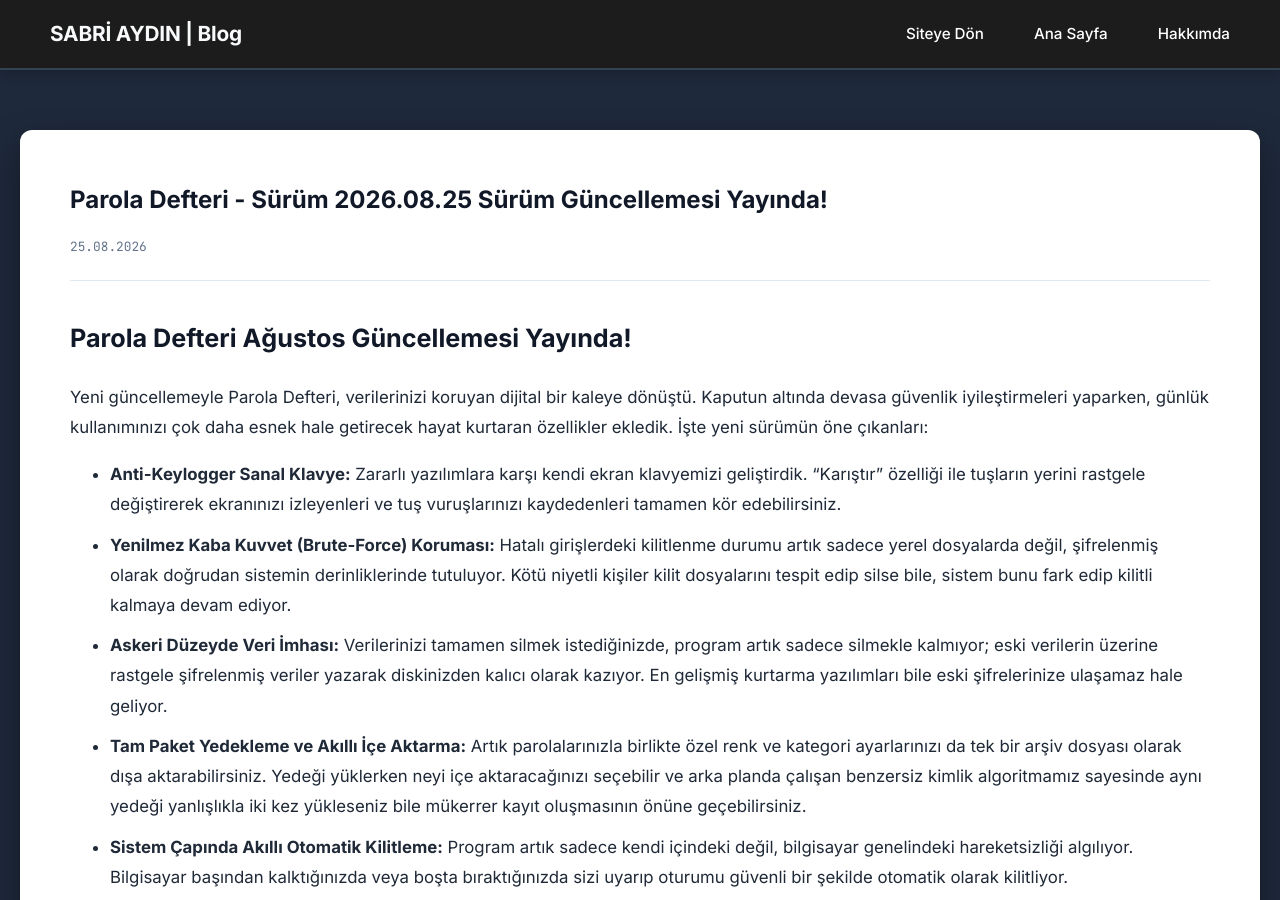
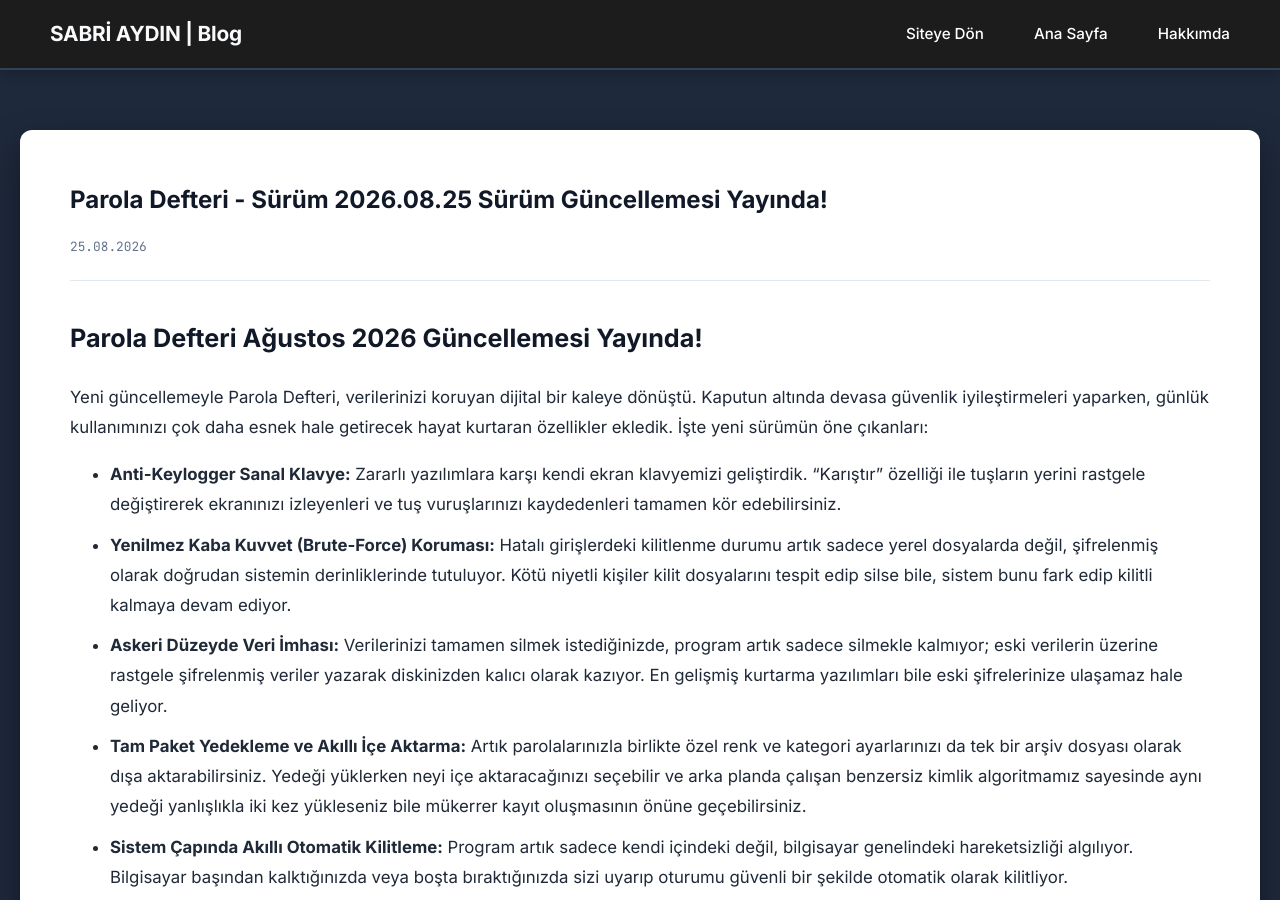
Before and after one commit to sabriaydin/blog, a Jekyll site: the page built from _posts/2026-08-25-parola-defteri-guncelleme.md, in a window 1280 px wide and 900 px high. Built offline with Jekyll 4.4.1, drawn with Linux system fonts in a browser that asks for light colours.

Commit message:
Update 2026-08-25-parola-defteri-guncelleme.md

```diff
--- a/_posts/2026-08-25-parola-defteri-guncelleme.md
+++ b/_posts/2026-08-25-parola-defteri-guncelleme.md
@@ -4,7 +4,7 @@ title: "Parola Defteri - Sürüm 2026.08.25 Sürüm Güncellemesi Yayında!"
 date: 2026-08-25
 ---
 
-# Parola Defteri Ağustos Güncellemesi Yayında!
+# Parola Defteri Ağustos 2026 Güncellemesi Yayında!
 
 Yeni güncellemeyle Parola Defteri, verilerinizi koruyan dijital bir kaleye dönüştü. Kaputun altında devasa güvenlik iyileştirmeleri yaparken, günlük kullanımınızı çok daha esnek hale getirecek hayat kurtaran özellikler ekledik. İşte yeni sürümün öne çıkanları:
 
```
